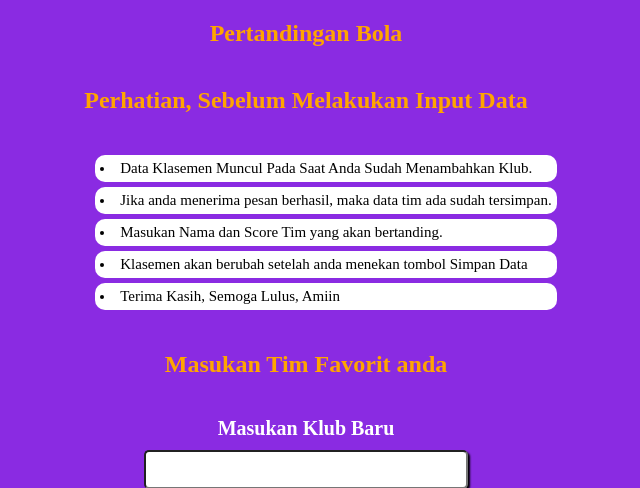
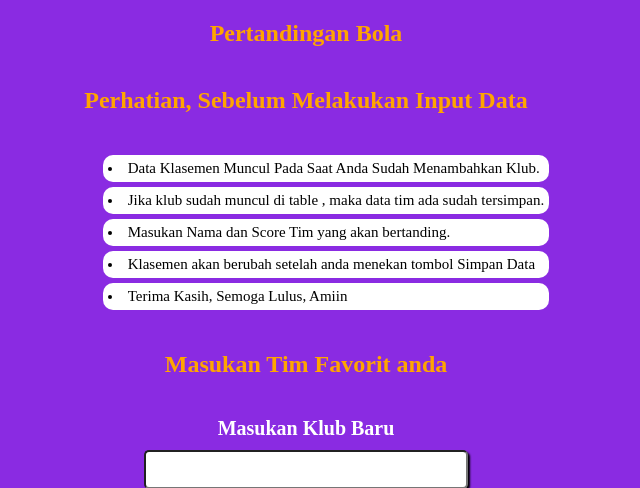
Before and after one commit to Farhannovaal/Klasemen, a PHP site: page /klasemenPertandingan/ in a window 1280 px wide. Shown: the top 488 px of the page, without its empty margins (334-974 px from the left). Run offline with PHP 8.4, Linux system fonts and the light colour scheme; data that the repository does not hold is empty.

Commit message:
Update Pengumuman

```diff
--- a/index.php
+++ b/index.php
@@ -11,7 +11,7 @@ if ( isset($_POST['addData'])){
     $queryTambah = mysqli_query($koneksi, "INSERT INTO klasemen1 (namaKlub) VALUES ('$tambahKlub')");
 
     if ($queryTambah){
-        echo "Data berhasil disimpan";
+        echo "alert ('Data berhasil disimpan')";
         header("location:".BASE_URL. "");
         exit();
     }else{
@@ -41,7 +41,7 @@ if ( isset($_POST['addData'])){
     <h2> Perhatian, Sebelum Melakukan Input Data</h2>
     <ul>
        <li> Data Klasemen Muncul Pada Saat Anda Sudah Menambahkan Klub.  </li>
-       <li> Jika anda menerima pesan berhasil, maka data tim ada sudah tersimpan. </li>
+       <li> Jika klub sudah muncul di table , maka data tim ada sudah tersimpan. </li>
        <li> Masukan Nama dan Score Tim yang akan bertanding. </li>
        <li> Klasemen akan berubah setelah anda menekan tombol Simpan Data </li>
        <li> Terima Kasih, Semoga Lulus, Amiin </li>
```
